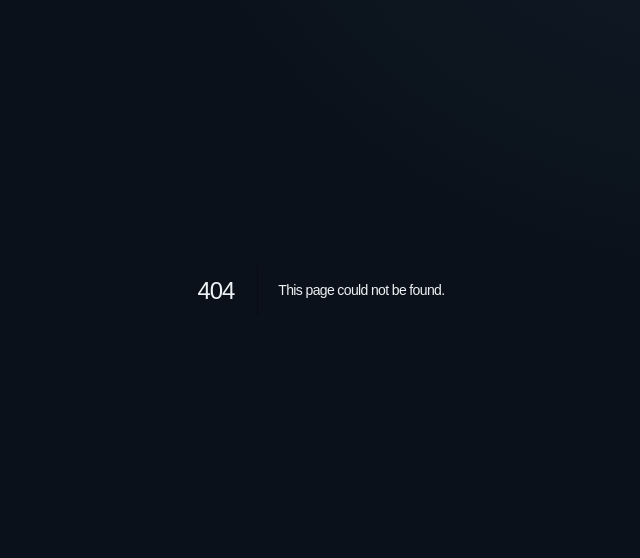
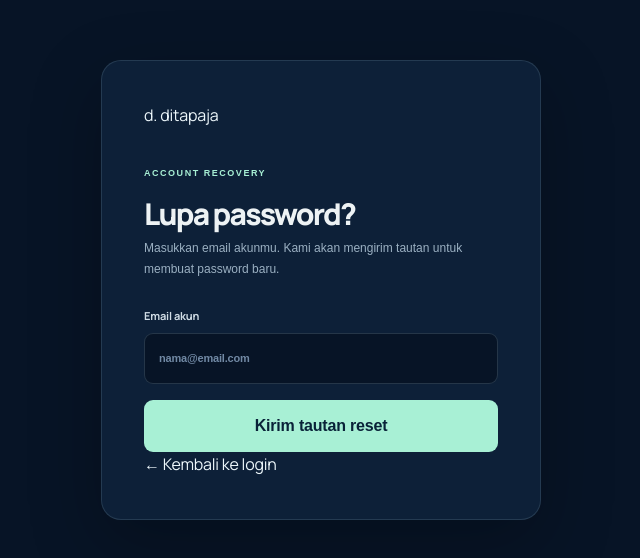
Before and after one commit to chanvianz-ui/ditapaja, a Next.js app: page /forgot-password in a window 1280 px wide. Before the commit this address had no page. Shown: the part 110-668 px from the top of the page, without its empty margins (319-959 px from the left). Built offline with nearby package versions, Linux system fonts and the light colour scheme; no server answers.

Commit message:
Add password reset request page

```diff
--- /dev/null
+++ b/app/forgot-password/page.tsx
@@ -0,0 +1,65 @@
+"use client";
+
+import { FormEvent, useState } from "react";
+import Link from "next/link";
+import { Manrope } from "next/font/google";
+import { supabase } from "../../lib/supabase";
+
+const manrope = Manrope({ subsets: ["latin"], weight: ["400", "500", "600", "700", "800"], display: "swap" });
+
+export default function ForgotPasswordPage() {
+  const [email, setEmail] = useState("");
+  const [loading, setLoading] = useState(false);
+  const [sent, setSent] = useState(false);
+  const [error, setError] = useState("");
+
+  async function submit(event: FormEvent<HTMLFormElement>) {
+    event.preventDefault();
+    setLoading(true);
+    setError("");
+    try {
+      const { error: resetError } = await supabase.auth.resetPasswordForEmail(email.trim(), {
+        redirectTo: `${window.location.origin}/reset-password`,
+      });
+      if (resetError) throw resetError;
+      setSent(true);
+    } catch (err) {
+      setError(err instanceof Error ? err.message : "Email reset gagal dikirim. Coba lagi.");
+    } finally {
+      setLoading(false);
+    }
+  }
+
+  return (
+    <main className={`dt-recovery ${manrope.className}`}>
+      <section className="dt-recovery-card">
+        <Link href="/login" className="dt-recovery-brand"><span>d.</span> ditapaja</Link>
+        <p className="dt-recovery-kicker">ACCOUNT RECOVERY</p>
+        <h1>Lupa password?</h1>
+        <p className="dt-recovery-copy">Masukkan email akunmu. Kami akan mengirim tautan untuk membuat password baru.</p>
+        {sent ? <p className="dt-recovery-success" role="status">Jika email terdaftar, tautan pemulihan akan dikirim. Periksa inbox dan folder spam.</p> : (
+          <form onSubmit={submit}>
+            <label>Email akun<input type="email" required autoComplete="email" value={email} onChange={e => setEmail(e.target.value)} placeholder="nama@email.com" /></label>
+            {error && <p className="dt-recovery-error" role="alert">{error}</p>}
+            <button disabled={loading}>{loading ? "Mengirim..." : "Kirim tautan reset"}</button>
+          </form>
+        )}
+        <Link href="/login" className="dt-recovery-back">← Kembali ke login</Link>
+      </section>
+      <style jsx>{`
+        .dt-recovery{display:grid;place-items:center;min-height:100svh;padding:24px 16px;background:#071426;color:#edf7fb}
+        .dt-recovery-card{width:min(100%,440px);padding:clamp(26px,5vw,42px);border:1px solid rgba(170,205,222,.15);border-radius:20px;background:#0d2038;box-shadow:0 24px 70px rgba(0,0,0,.25)}
+        .dt-recovery-brand{display:flex;align-items:center;gap:10px;color:#edf7fb;text-decoration:none;font-size:17px;font-weight:800}
+        .dt-recovery-brand span{display:grid;place-items:center;width:36px;height:36px;border-radius:10px;background:#a8f0d5;color:#092238}
+        .dt-recovery-kicker{margin:38px 0 9px;color:#a8f0d5;font-size:9px;font-weight:800;letter-spacing:.17em}
+        h1{margin:0;font-size:30px;letter-spacing:-.06em}.dt-recovery-copy{color:#9bb0c2;font-size:12px;line-height:1.8}
+        form{display:grid;gap:16px;margin-top:26px}label{display:grid;gap:8px;color:#d0dce5;font-size:11px;font-weight:700}
+        input{height:51px;padding:0 14px;border:1px solid rgba(169,207,224,.18);border-radius:9px;background:#071426;color:#edf7fb;font:500 12px inherit}
+        button{height:52px;border:0;border-radius:9px;background:#a8f0d5;color:#092238;font-weight:800;cursor:pointer}button:disabled{opacity:.6}
+        .dt-recovery-error,.dt-recovery-success{padding:12px;border:1px solid rgba(255,133,145,.25);border-radius:8px;color:#ffc0c8;font-size:11px;line-height:1.7}
+        .dt-recovery-success{margin-top:24px;border-color:rgba(168,240,213,.25);color:#a8f0d5;background:rgba(168,240,213,.06)}
+        .dt-recovery-back{display:inline-block;margin-top:26px;color:#64d8ef;font-size:11px;font-weight:700;text-decoration:none}
+      `}</style>
+    </main>
+  );
+}
```
